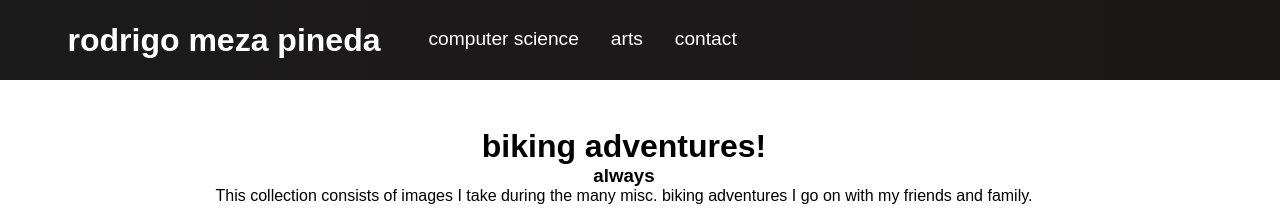
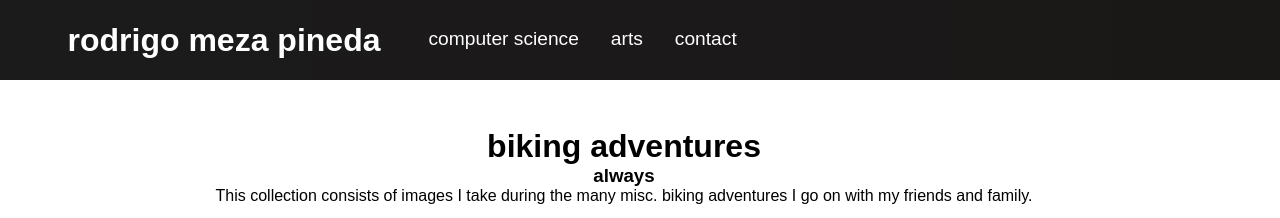
Before and after one commit to rmezapi/rod-website, a React (Create React App) app: page /arts/digital/biking-adventures in a window 1280 px wide. Shown: the top 218 px of the page. Built offline with nearby package versions, Linux system fonts and the light colour scheme; some icons are missing; what @cloudinary/url-gen would draw is missing.

Commit message:
fixed typos

```diff
--- a/src/components/pages/BikingAdv.js
+++ b/src/components/pages/BikingAdv.js
@@ -21,7 +21,7 @@ function BikingAdv() {
   return (
     <>
     <div className='text-container'>
-      <h1> biking adventures! </h1>
+      <h1> biking adventures </h1>
       <h3> always </h3>
       <p>
         This collection consists of images I take during the many misc. biking adventures I go on with my friends and family.
--- a/src/components/pages/DigitalClimbing.js
+++ b/src/components/pages/DigitalClimbing.js
@@ -21,7 +21,7 @@ function DigitalClimbing() {
   return (
     <>
     <div className='text-container'>
-      <h1> climbing adventures! </h1>
+      <h1> climbing adventures </h1>
       <h3> always </h3>
       <p>
         This collection consists of images I take during the many misc. climbing adventures I go on with my friends and family.
--- a/src/components/pages/FilmBiking.js
+++ b/src/components/pages/FilmBiking.js
@@ -21,7 +21,7 @@ function FilmBiking() {
   return (
     <>
     <div className='text-container'>
-      <h1> biking adventures! </h1>
+      <h1> biking adventures </h1>
       <h3> always </h3>
       <p>
         This collection consists of images I take during the many misc. biking adventures I go on with my friends and family.
--- a/src/components/pages/FilmMtb.js
+++ b/src/components/pages/FilmMtb.js
@@ -21,7 +21,7 @@ function FilmMtb() {
   return (
     <>
     <div className='text-container'>
-      <h1> come wih me! - mountain biking</h1>
+      <h1> come with me! - mountain biking</h1>
       <h3> 2023 </h3>
       <p>
       Nature is, has been, and will always be the main stage for sport. Its magnificent features are like no other, providing the ultimate challenge for athletes to tackle. Its natural complexities continue to push engineers to design the right tools for athletes to perform in the most breathtaking of sites. From mountains to sea, valleys to rivers, tundra to jungle, there is always a sport to be practiced, and a sight to behold.
--- a/src/components/pages/FilmRoad.js
+++ b/src/components/pages/FilmRoad.js
@@ -21,7 +21,7 @@ function FilmRoad() {
   return (
     <>
     <div className='text-container'>
-      <h1> come wih me! - road cycling</h1>
+      <h1> come with me! - road cycling</h1>
       <h3> 2023 </h3>
       <p>
       Nature is, has been, and will always be the main stage for sport. Its magnificent features are like no other, providing the ultimate challenge for athletes to tackle. Its natural complexities continue to push engineers to design the right tools for athletes to perform in the most breathtaking of sites. From mountains to sea, valleys to rivers, tundra to jungle, there is always a sport to be practiced, and a sight to behold.
```
